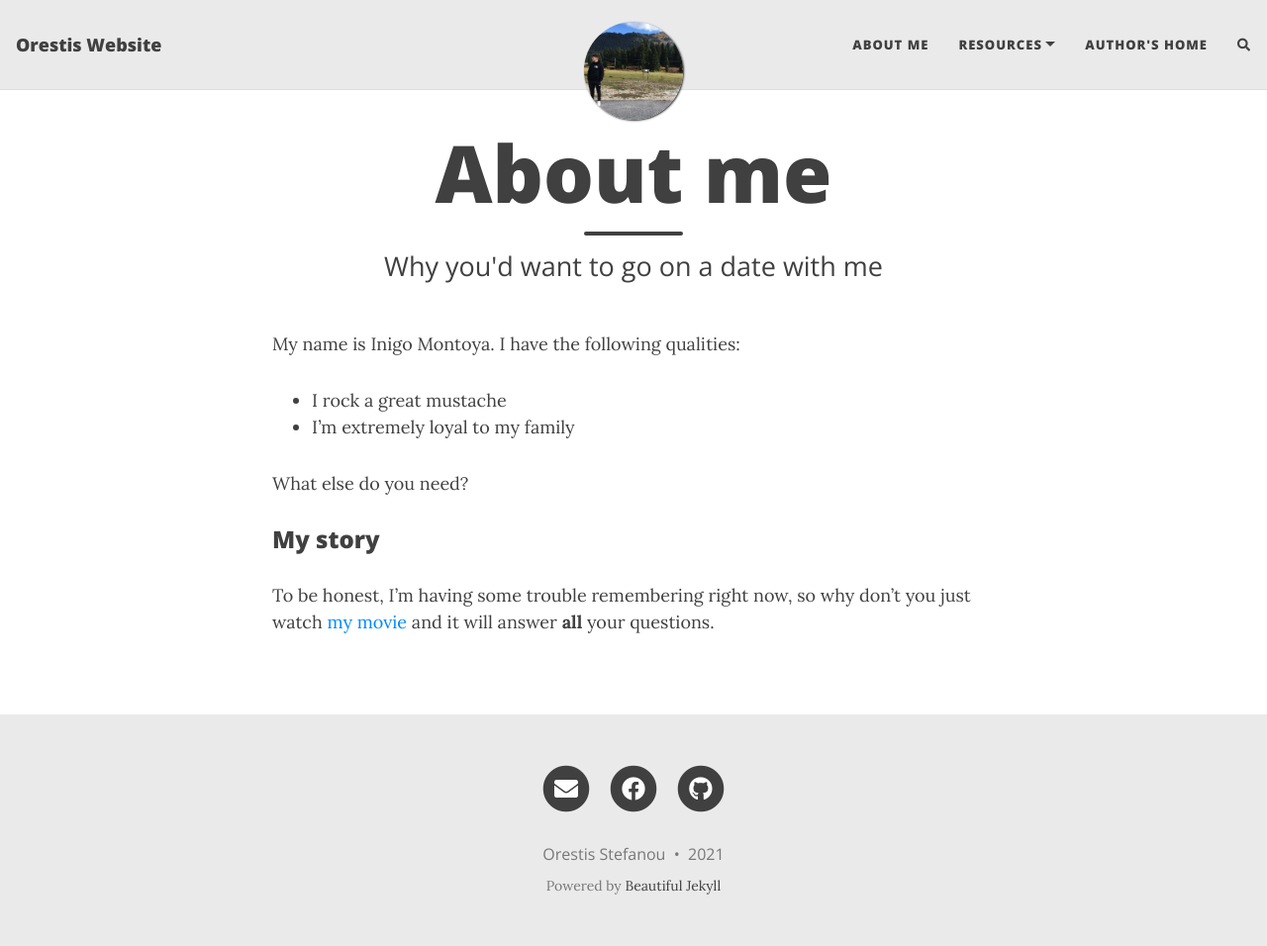
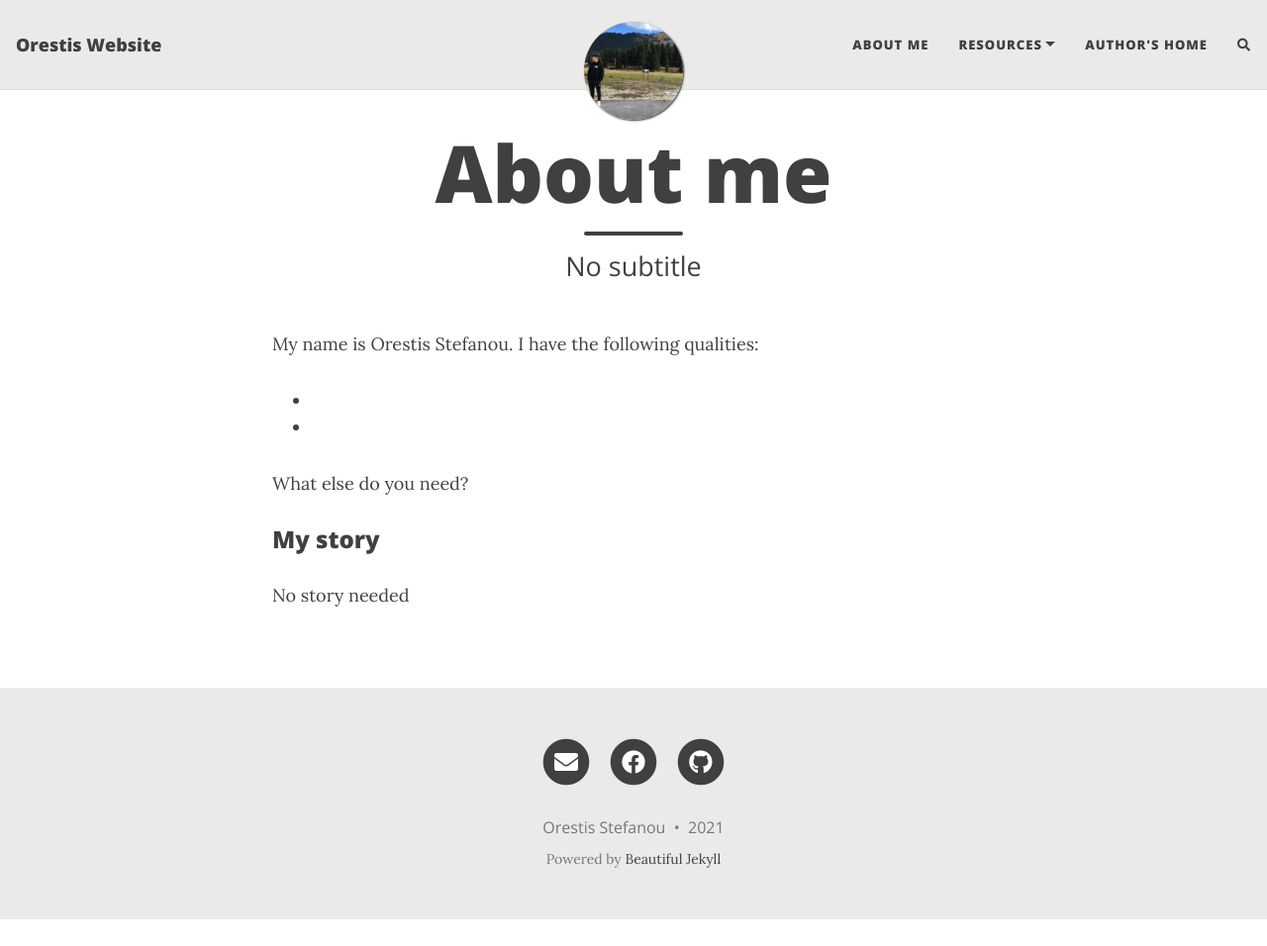
Before and after one commit to OrestisStefanou/OrestisStefanou.github.io, a Jekyll site: the page built from aboutme.md, in a window 1280 px wide and 956 px high. Shown: the whole window at 99% size. Built offline with Jekyll 4.4.1, drawn with Linux system fonts in a browser that asks for light colours; nearby versions of some CDN libraries; comment, search, counter and statistics services are not loaded.

Commit message:
minor changes

```diff
--- a/aboutme.md
+++ b/aboutme.md
@@ -1,16 +1,16 @@
 ---
 layout: page
 title: About me
-subtitle: Why you'd want to go on a date with me
+subtitle: No subtitle
 ---
 
-My name is Inigo Montoya. I have the following qualities:
+My name is Orestis Stefanou. I have the following qualities:
 
-- I rock a great mustache
-- I'm extremely loyal to my family
+-
+-
 
 What else do you need?
 
 ### My story
 
-To be honest, I'm having some trouble remembering right now, so why don't you just watch [my movie](https://en.wikipedia.org/wiki/The_Princess_Bride_%28film%29) and it will answer **all** your questions.
+No story needed
--- a/index.html
+++ b/index.html
@@ -1,5 +1,5 @@
 ---
 layout: home
 title: My website
-subtitle: This is where I will tell my friends way too much about me
+subtitle: This is a blog site
 ---
```
Also changed, not shown: _posts/2020-02-26-flake-it-till-you-make-it.md (+1 -1 lines), _posts/2020-02-28-test-markdown.md (+1 -1 lines).
